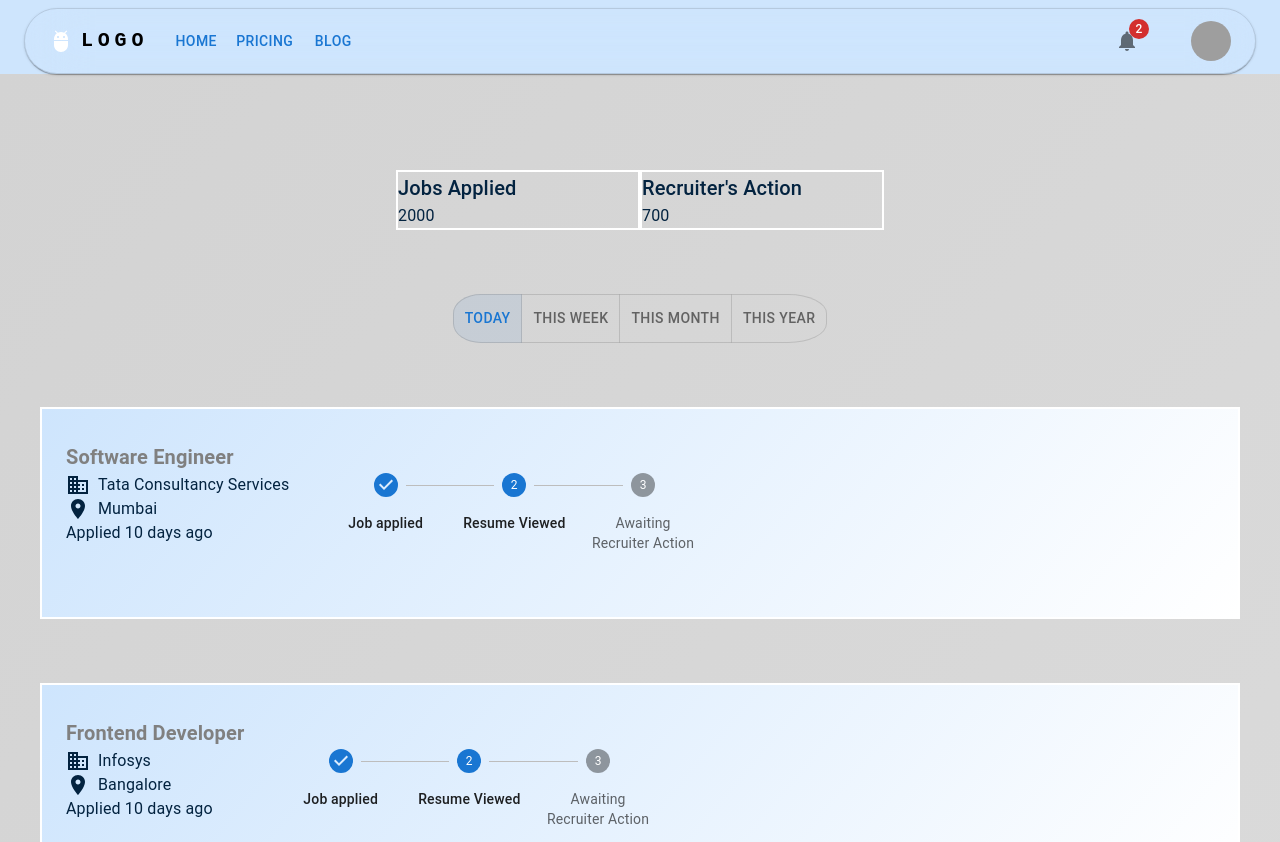
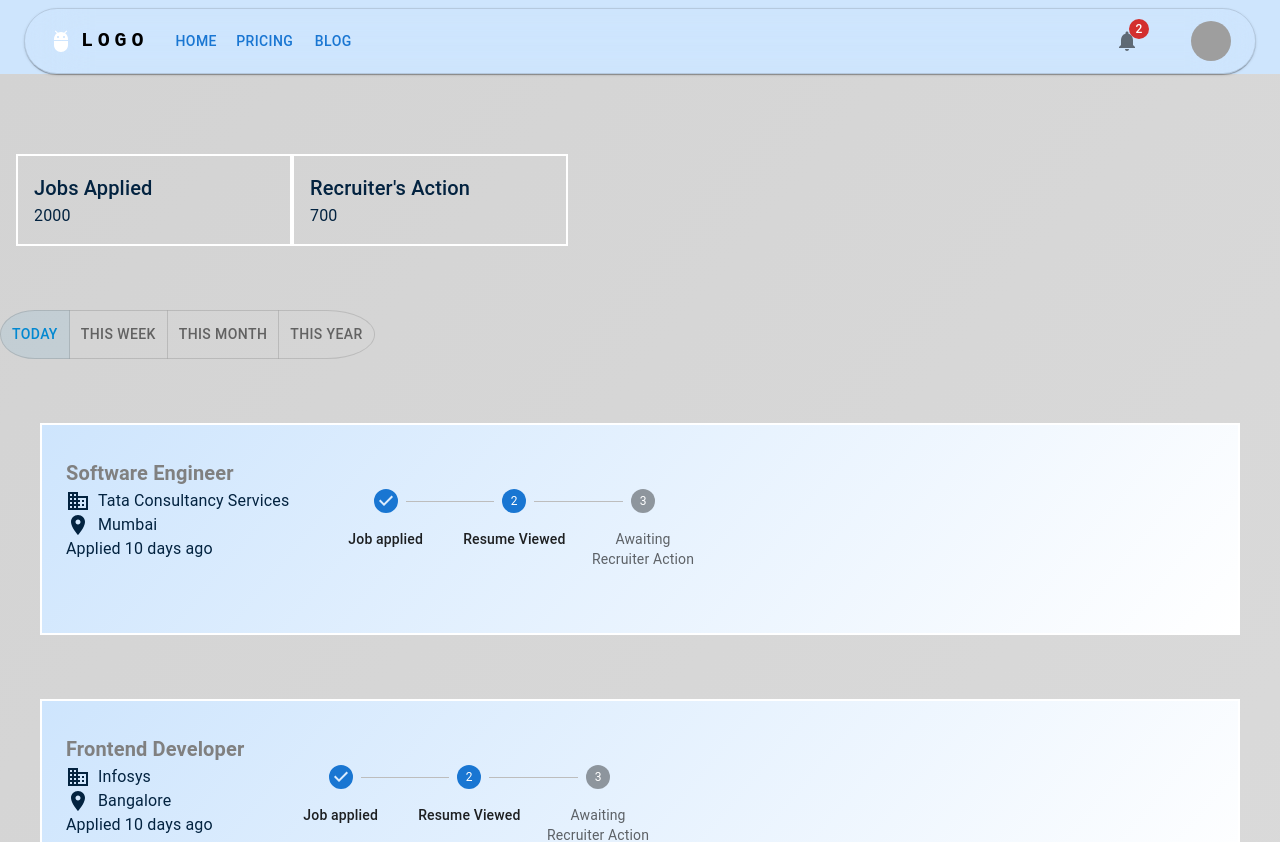
Before and after one commit to nikShri31/Job-Listing, a React (Vite) app in the folder Frontend/: page / in a window 1280 px wide. Shown: the top 842 px of the page. Built offline with nearby package versions, Linux system fonts and the light colour scheme; grey boxes are pictures that could not be loaded.

Commit message:
update dashboard

```diff
--- a/Frontend/src/Components/Dashboard/AppliedJobs.jsx
+++ b/Frontend/src/Components/Dashboard/AppliedJobs.jsx
@@ -28,7 +28,7 @@ const AppliedJobs = () => {
         color: "#032340",
         display: "flex",
         flexDirection: "column",
-        alignItems: "center",
+        alignItems: "flex_start",
         gap: { xs: 4, sm: 8 },
         py: { xs: 8, sm: 10 },
         textAlign: { sm: "center", md: "left" },
@@ -37,13 +37,13 @@ const AppliedJobs = () => {
         backgroundRepeat: "no-repeat",
       }}
     >
-    <Box>
-    <Stack direction={'row'} mt={2}>
-    <Box minWidth={'30vh'} sx={{border:'2px solid white'}}>
+    <Box >
+    <Stack direction={'row'} ml={2} alignItems="flex-start" >
+    <Box minWidth={'30vh'} sx={{border:'2px solid white',p:2}}>
     <Typography variant="h6"> Jobs Applied</Typography>
     <Typography>2000</Typography>
     </Box>
-    <Box minWidth={'30vh'} sx={{border:'2px solid white'}}>
+    <Box minWidth={'30vh'} sx={{border:'2px solid white',p:2}}>
     <Typography variant="h6"> Recruiter's Action</Typography>
     <Typography>700</Typography>
     </Box>
@@ -51,17 +51,18 @@ const AppliedJobs = () => {
     </Stack>
     </Box>
       <ToggleButtonGroup
-        color="primary"
+        color='info'
+
         value={alignment}
         exclusive
         onChange={handleChange}
         aria-label="Platform"
-        sx={{borderRadius:'20%'}}
+
       >
-        <ToggleButton value="Today" sx={{borderRadius:'40%'}}>Today</ToggleButton>
-        <ToggleButton value=" Week" sx={{borderRadius:'40%'}}>This Week</ToggleButton>
-        <ToggleButton value=" Month" sx={{borderRadius:'40%'}}>This Month</ToggleButton>
-        <ToggleButton value=" Year" sx={{borderRadius:'40%'}}>This Year</ToggleButton>
+        <ToggleButton value="Today" varient='filled'sx={{borderRadius:'50%',}}>Today</ToggleButton>
+        <ToggleButton value=" Week">This Week</ToggleButton>
+        <ToggleButton value=" Month">This Month</ToggleButton>
+        <ToggleButton value=" Year"sx={{borderRadius:'50%',}}>This Year</ToggleButton>
       </ToggleButtonGroup>
 
       {itJobs.map((job) => (
--- a/Frontend/src/Header/Header_2.jsx
+++ b/Frontend/src/Header/Header_2.jsx
@@ -155,6 +155,9 @@ function Header_2() {
                     "&:hover": {
                       boxShadow: ` 10px 10px 10px #00000041,
                                  inset 5px 5px 6px rgba(0, 0, 0, 0.2) `,
+
+                      fontWeight:'bold',
+
                     },
                   }}
                 >
```
